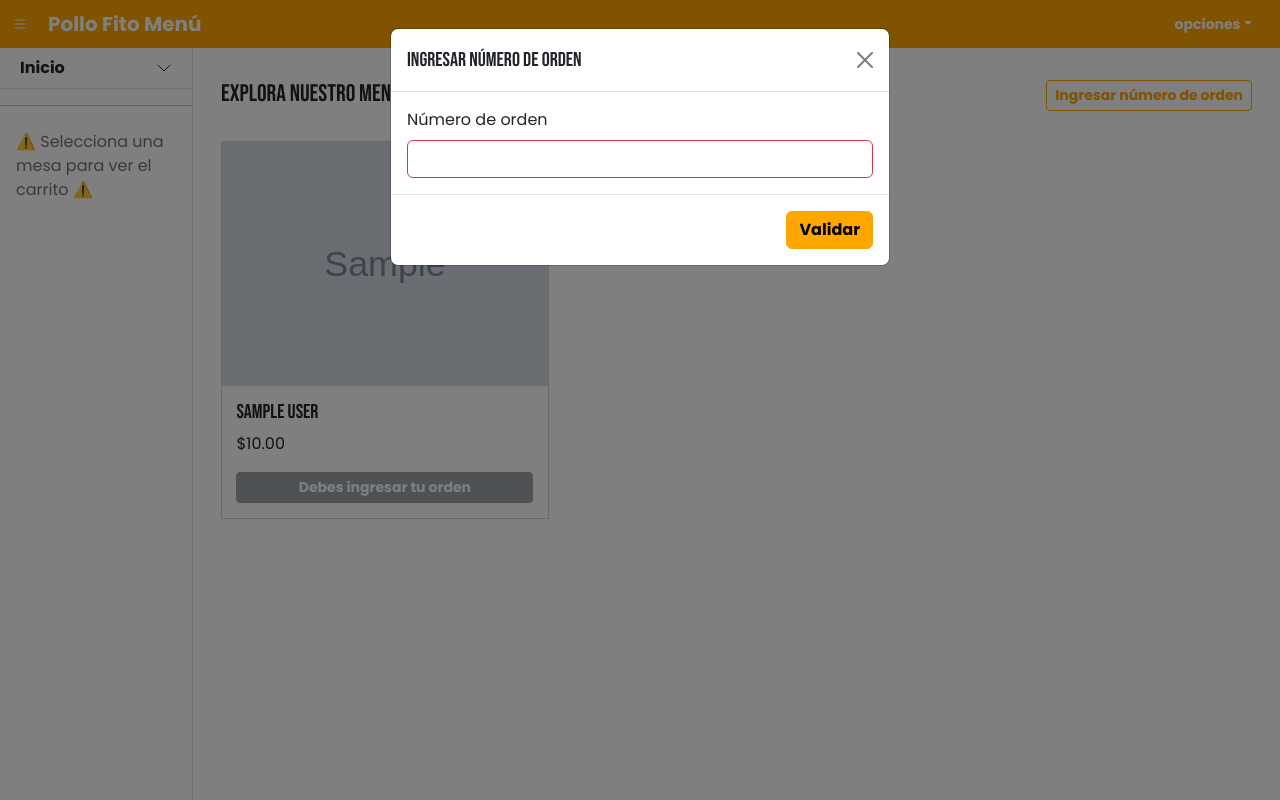
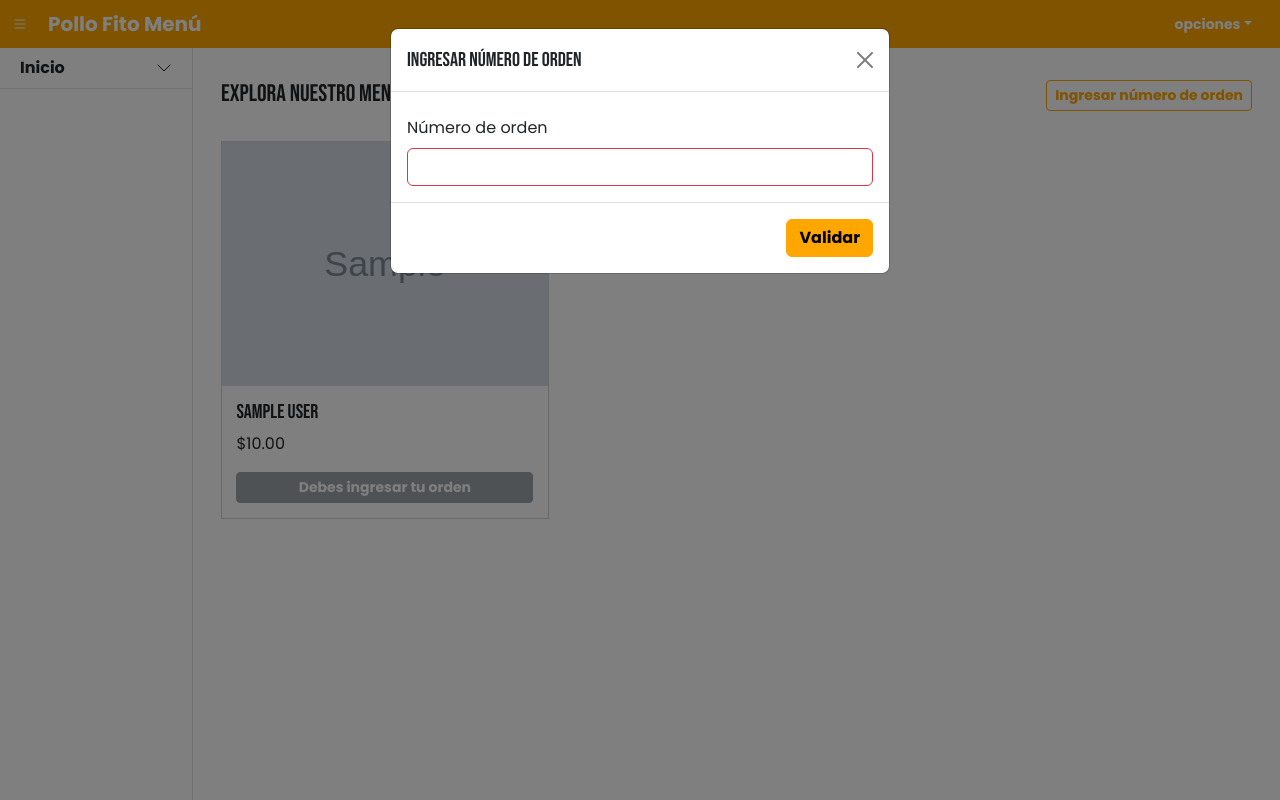
Before and after one commit to juan1144/fitomenu, a Django app: page /menu/ in a window 1280 px wide, after a click on "Ingresar número de orden". Run offline with Django 5.2, Linux system fonts and the light colour scheme; tables that the repository leaves empty hold one stand-in row (values such as "Sample post"); grey boxes marked "Sample" are stand-in pictures; some libraries are stand-ins or nearby versions; some web fonts are replaced.

Commit message:
Fix some bugs on input order option and fix _sidebar, also fix a bug with id order

```diff
--- a/menu/views.py
+++ b/menu/views.py
@@ -182,14 +182,17 @@ from admin_panel.models import Orden, Producto, CategoriaProducto
 
 
 def menu_lista(request):
-    orden_id = request.session.get('orden_id')
+    orden_obj = None
     orden_valida = False
 
-    if orden_id:
-        orden_valida = Orden.objects.filter(id=orden_id, estado=True).exists()
+    orden_pk = request.session.get('orden_pk')
+
+    if orden_pk:
+        orden_obj = Orden.objects.filter(id=orden_pk, estado=True).first()
+        if orden_obj:
+            orden_valida = True
 
     productos = Producto.objects.filter(disponible=True).select_related("categoria")
-
     categorias = CategoriaProducto.objects.filter(disponible=True)
     return render(
         request,
@@ -198,17 +201,20 @@ def menu_lista(request):
             "productos": productos,
             "categorias": categorias,
             "orden_valida": orden_valida,
+            "orden_obj": orden_obj,  # Pasamos el objeto completo
             "show_sidebar": True,
         }
     )
+
 
 @require_POST
 def validar_orden(request):
     orden_id = request.POST.get('orden_id')
 
-    if orden_id and Orden.objects.filter(id=orden_id, estado=True).exists():
-        request.session['orden_id'] = orden_id
-        html = "<div class='text-success'>Orden válida. Puedes cerrar este mensaje.</div><script>setTimeout(() => location.reload(), 1000);</script>"
+    orden = Orden.objects.filter(orden=orden_id, estado=True).first()
+    if orden:
+        request.session['orden_pk'] = orden.id
+        html = f"<div class='text-success'>Orden válida. Puedes cerrar este mensaje.</div><script>setTimeout(() => location.reload(), 1000);</script>"
     else:
         html = "<div class='text-danger'>Orden no encontrada o inactiva.</div>"
 
--- a/templates/common/_sidebar.html
+++ b/templates/common/_sidebar.html
@@ -30,42 +30,5 @@
         </div>
       </div>
     {% endfor %}
-
-    <!-- Nueva opción para Ver Carrito -->
-    <div class="mt-3">
-      <hr>
-      <ul class="list-group list-group-flush">
-        {% if numero_mesa %}
-          <li class="list-group-item border-0">
-            <a href="{% url 'menu:ver_carrito' numero_mesa=numero_mesa %}"
-               class="fw-bold text-primary text-decoration-none">
-              🛒 Ver Carrito 🛒 (Mesa {{ numero_mesa }})
-            </a>
-          </li>
-          <li class="list-group-item border-0">
-            <a href="{% url 'menu:Menu_Productos' %}"
-               class="fw-bold text-primary text-decoration-none">
-              Todos los productos
-            </a>
-          </li>
-          <li class="list-group-item border-0">
-            <a href="{% url 'menu:menu_por_categoria' 'Pollo Fito' %}"
-               class="fw-bold text-primary text-decoration-none">
-               🍗 Pollo Fito 🍗
-            </a>
-          </li>
-          <li class="list-group-item border-0">
-            <a href="{% url 'menu:menu_por_categoria' 'Papataratas' %}"
-               class="fw-bold text-primary text-decoration-none">
-               🍟 Papataratas 🍟
-            </a>
-          </li>
-        {% else %}
-          <li class="list-group-item border-0 text-secondary">
-            ⚠️ Selecciona una mesa para ver el carrito ⚠️
-          </li>
-        {% endif %}
-      </ul>
-    </div>
   </div>
 </div>
--- a/templates/menu/menu_lista.html
+++ b/templates/menu/menu_lista.html
@@ -171,7 +171,10 @@
           Ingresar número de orden
         </button>
       {% else %}
-        <span class="badge bg-success">Orden activa</span>
+{#        <span class="badge bg-success">Orden activa</span>#}
+        {% if orden_valida and orden_obj %}
+          <span class="badge bg-success">Orden activa #{{ orden_obj.orden }}</span>
+        {% endif %}
       {% endif %}
     </div>
   </div>
@@ -205,14 +208,18 @@
 <!-- Modal -->
 <div class="modal fade" id="ordenModal" tabindex="-1" aria-labelledby="ordenModalLabel" aria-hidden="true">
   <div class="modal-dialog">
-    <form method="post" class="modal-content" hx-post="{% url 'menu:validar_orden' %}" hx-target="#ordenModal .modal-body" hx-swap="innerHTML">
+    <form method="post" class="modal-content"
+      hx-post="{% url 'menu:validar_orden' %}"
+      hx-target="#orden-validation-result"
+      hx-swap="innerHTML">
       {% csrf_token %}
       <div class="modal-header">
         <h5 class="modal-title" id="ordenModalLabel">Ingresar número de orden</h5>
         <button type="button" class="btn-close" data-bs-dismiss="modal" aria-label="Cerrar"></button>
       </div>
       <div class="modal-body">
-        <label for="ordenInput" class="form-label">Número de orden</label>
+        <div id="orden-validation-result"></div>
+        <label for="ordenInput" class="form-label mt-2">Número de orden</label>
         <input type="number" name="orden_id" class="form-control" id="ordenInput" required>
       </div>
       <div class="modal-footer">
```
